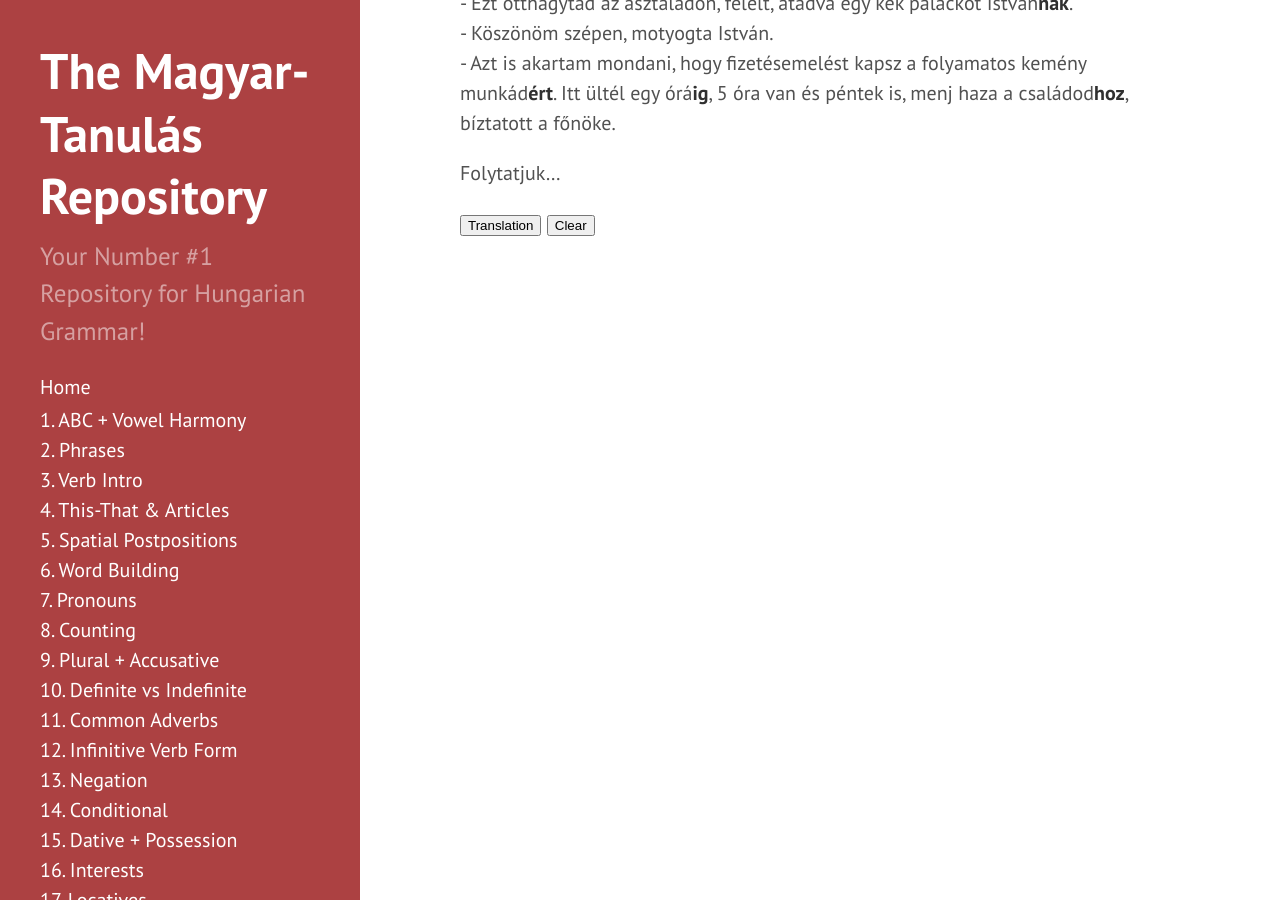
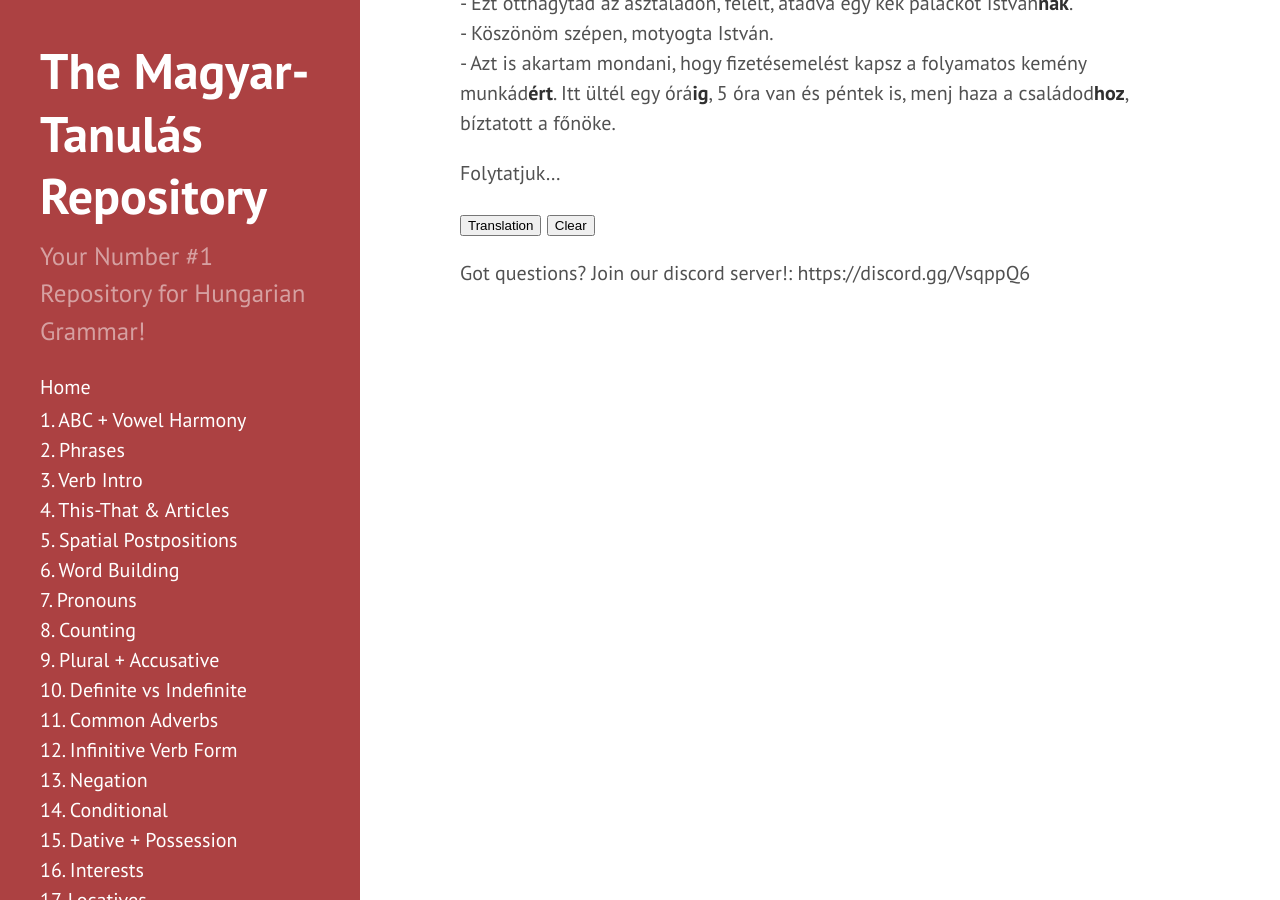
Before and after one commit to Magyartanulas/magyartanulas.github.io, a Jekyll site: the page built from noun_case_summary.md, in a window 1280 px wide and 900 px high, scrolled down 5720 px. Built offline with Jekyll 4.4.1, drawn with Linux system fonts in a browser that asks for light colours; comment, search, counter and statistics services are not loaded.

Commit message:
Update noun_case_summary.md

```diff
--- a/noun_case_summary.md
+++ b/noun_case_summary.md
@@ -208,27 +208,5 @@
 </div>
 
 <div id = "none" style ="display:block">
-<br/>
-<br/>
-<br/>
-<br/>
-<br/>
-<br/>
-<br/>
-<br/>
-<br/>
-<br/>
-<br/>
-<br/>
-<br/>
-<br/>
-<br/>
-<br/>
-<br/>
-<br/>
-<br/>
-<br/>
-<br/>
-<br/>
-<br/>
 </div>
+Got questions? Join our discord server!: https://discord.gg/VsqppQ6
```
